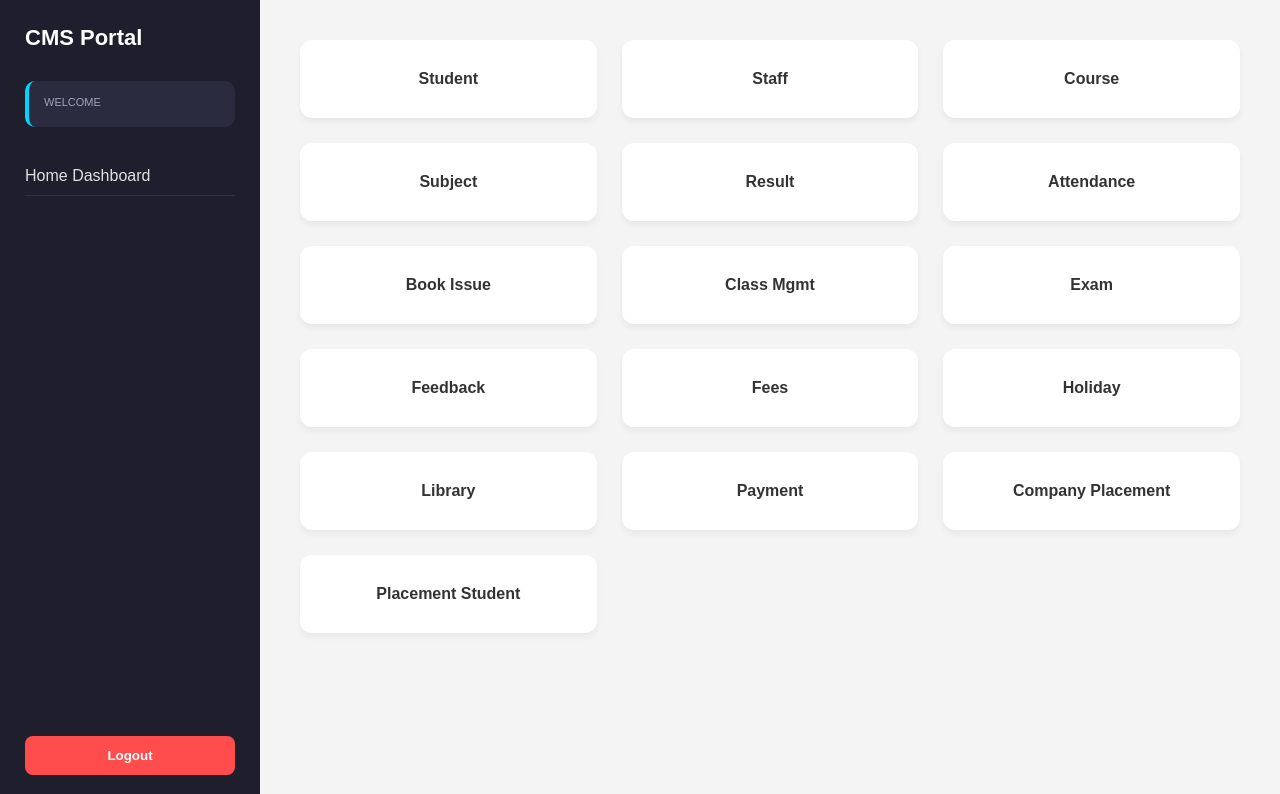
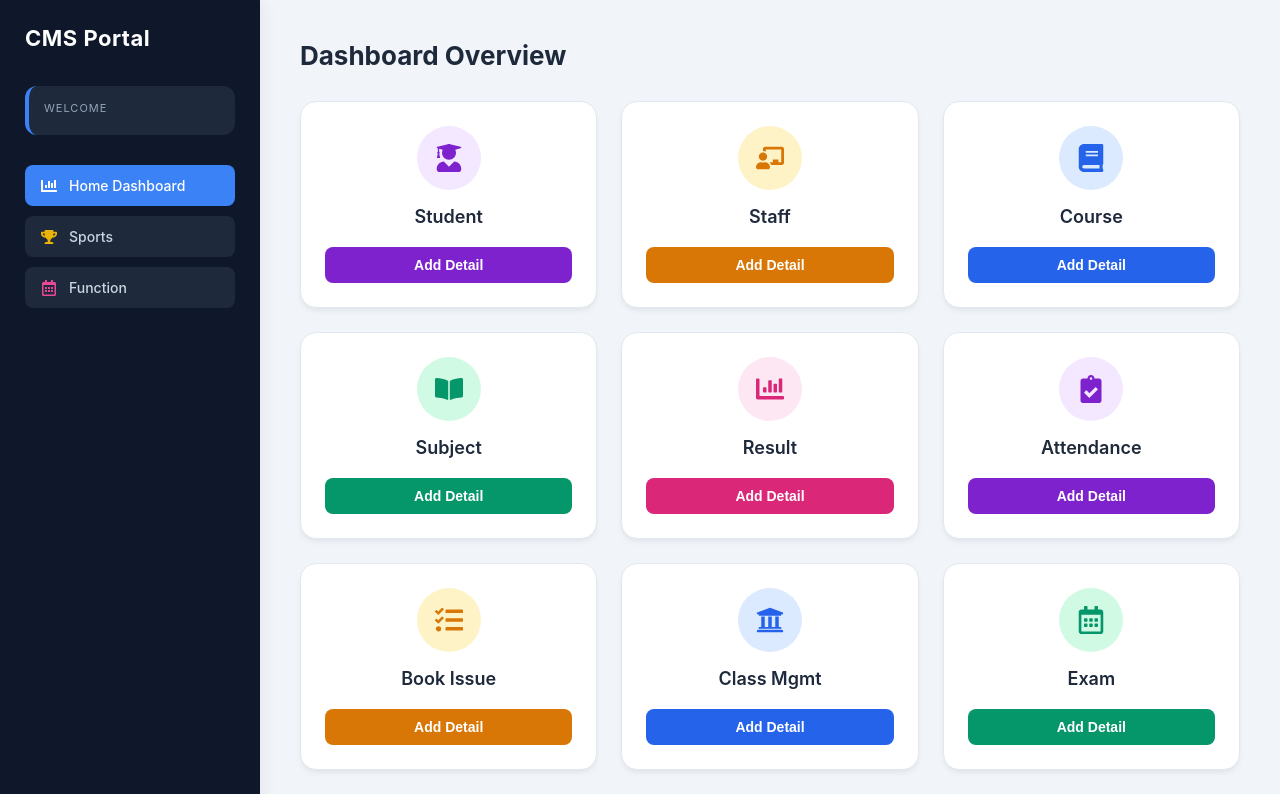
Before and after one commit to princemangukiya/cms-frontend-ui, a React (Vite) app: page /dashboard in a window 1280 px wide. Shown: the top 794 px of the page. Built offline with nearby package versions, Linux system fonts and the light colour scheme; sample sign-in values are in the browser's storage.

Commit message:
Master: frontend project1

```diff
--- a/package.json
+++ b/package.json
@@ -12,6 +12,7 @@
     "axios": "^1.18.1",
     "react": "^18.3.1",
     "react-dom": "^18.3.1",
+    "react-icons": "^5.7.0",
     "react-router-dom": "^6.30.4"
   },
   "devDependencies": {
--- a/src/pages/Dashboard.jsx
+++ b/src/pages/Dashboard.jsx
@@ -1,5 +1,25 @@
 import React from 'react';
 import { useNavigate } from "react-router-dom";
+import { FaUserGraduate, FaChalkboardTeacher, FaBook, FaBookOpen, FaChartBar, FaClipboardCheck, FaTasks, FaRegCalendarAlt, FaUniversity, FaDollarSign, FaSuitcase, FaBuilding, FaMoneyBillWave, FaComments, FaTrophy } from 'react-icons/fa';
+
+const moduleConfig = {
+  Student: { icon: FaUserGraduate, color: "#7e22ce", bg: "#f3e8ff" },
+  Staff: { icon: FaChalkboardTeacher, color: "#d97706", bg: "#fef3c7" },
+  Course: { icon: FaBook, color: "#2563eb", bg: "#dbeafe" },
+  Subject: { icon: FaBookOpen, color: "#059669", bg: "#d1fae5" },
+  Result: { icon: FaChartBar, color: "#db2777", bg: "#fce7f3" },
+  Attendance: { icon: FaClipboardCheck, color: "#7e22ce", bg: "#f3e8ff" },
+  "Book Issue": { icon: FaTasks, color: "#d97706", bg: "#fef3c7" },
+  "Class Mgmt": { icon: FaUniversity, color: "#2563eb", bg: "#dbeafe" },
+  Exam: { icon: FaRegCalendarAlt, color: "#059669", bg: "#d1fae5" },
+  Feedback: { icon: FaComments, color: "#db2777", bg: "#fce7f3" },
+  Fees: { icon: FaDollarSign, color: "#7e22ce", bg: "#f3e8ff" },
+  Holiday: { icon: FaRegCalendarAlt, color: "#d97706", bg: "#fef3c7" },
+  Library: { icon: FaBookOpen, color: "#2563eb", bg: "#dbeafe" },
+  Payment: { icon: FaMoneyBillWave, color: "#059669", bg: "#d1fae5" },
+  "Company Placement": { icon: FaBuilding, color: "#db2777", bg: "#fce7f3" },
+  "Placement Student": { icon: FaSuitcase, color: "#7e22ce", bg: "#f3e8ff" },
+};
 
 function Dashboard() {
   const navigate = useNavigate();
@@ -31,84 +51,151 @@ function Dashboard() {
   };
 
   return (
-    <div style={{ display: "flex", minHeight: "100vh", background: "#f4f4f4", margin: 0 }}>
-      {/* Sidebar - Updated Design */}
-      <div style={{ width: "260px", background: "#1e1e2d", color: "white", padding: "25px", display: "flex", flexDirection: "column" }}>
+    <div style={{ display: "flex", minHeight: "100vh", background: "#f1f5f9", margin: 0, fontFamily: "'Inter', sans-serif" }}>
+      {/* Sidebar with Sports and Function added */}
+      <div style={{ width: "260px", background: "#0f172a", color: "white", padding: "25px", display: "flex", flexDirection: "column", boxShadow: "4px 0 15px rgba(0,0,0,0.05)" }}>
+        <h2 style={{ fontSize: "22px", marginBottom: "35px", color: "#ffffff", fontWeight: "700", letterSpacing: "0.5px" }}>CMS Portal</h2>
 
-        <h2 style={{ fontSize: "22px", marginBottom: "30px", color: "#ffffff" }}>CMS Portal</h2>
-
-        {/* Profile Section */}
         {user && (
           <div style={{
-            background: "#2b2b40",
+            background: "#1e293b",
             padding: "15px",
-            borderRadius: "10px",
+            borderRadius: "12px",
             marginBottom: "30px",
-            borderLeft: "4px solid #00d4ff"
+            borderLeft: "4px solid #3b82f6"
           }}>
-            <p style={{ margin: "0", fontSize: "11px", color: "#a2a2b9", textTransform: "uppercase" }}>Welcome</p>
-            <p style={{ margin: "4px 0 0 0", fontWeight: "bold", fontSize: "14px", wordBreak: "break-all" }}>{user.emailId}</p>
+            <p style={{ margin: "0", fontSize: "11px", color: "#94a3b8", textTransform: "uppercase", letterSpacing: "1px" }}>WELCOME</p>
+            <p style={{ margin: "5px 0 0 0", fontWeight: "600", fontSize: "13px", wordBreak: "break-all", color: "#f8fafc" }}>{user.emailId}</p>
           </div>
         )}
 
-        {/* Home Link */}
+        <div style={{ display: "flex", flexDirection: "column", gap: "10px" }}>
           <div
-          style={{ cursor: "pointer", fontSize: "16px", marginBottom: "auto", color: "#e0e0e0", padding: "10px 0", borderBottom: "1px solid #333" }}
+            style={{ cursor: "pointer", fontSize: "14px", color: "#ffffff", padding: "12px 16px", background: "#3b82f6", borderRadius: "8px", fontWeight: "500", display: "flex", alignItems: "center", gap: "12px" }}
             onClick={() => navigate("/dashboard")}
           >
-          Home Dashboard
+            <FaChartBar size={16} /> Home Dashboard
           </div>
 
-        {/* Logout Button */}
+          {/* Added Sports Menu */}
+          <div
+            style={{ cursor: "pointer", fontSize: "14px", color: "#cbd5e1", padding: "12px 16px", background: "#1e293b", borderRadius: "8px", fontWeight: "500", display: "flex", alignItems: "center", gap: "12px", transition: "0.2s" }}
+            onClick={() => navigate("/sports")}
+            onMouseOver={(e) => { e.currentTarget.style.background = "#334155"; e.currentTarget.style.color = "#fff"; }}
+            onMouseOut={(e) => { e.currentTarget.style.background = "#1e293b"; e.currentTarget.style.color = "#cbd5e1"; }}
+          >
+            <FaTrophy size={16} color="#eab308" /> Sports
+          </div>
+
+          {/* Added Function Menu */}
+          <div
+            style={{ cursor: "pointer", fontSize: "14px", color: "#cbd5e1", padding: "12px 16px", background: "#1e293b", borderRadius: "8px", fontWeight: "500", display: "flex", alignItems: "center", gap: "12px", transition: "0.2s" }}
+            onClick={() => navigate("/function")}
+            onMouseOver={(e) => { e.currentTarget.style.background = "#334155"; e.currentTarget.style.color = "#fff"; }}
+            onMouseOut={(e) => { e.currentTarget.style.background = "#1e293b"; e.currentTarget.style.color = "#cbd5e1"; }}
+          >
+            <FaRegCalendarAlt size={16} color="#ec4899" /> Function
+          </div>
+        </div>
+
         <button
           style={{
-            background: "#ff4d4d",
+            background: "#ef4444",
             border: "none",
             padding: "12px",
             color: "white",
             borderRadius: "8px",
             cursor: "pointer",
-            fontWeight: "bold",
-            marginTop: "20px"
+            fontWeight: "600",
+            marginTop: "auto",
+            transition: "background 0.2s"
           }}
           onClick={handleLogout}
+          onMouseOver={(e) => e.currentTarget.style.background = "#dc2626"}
+          onMouseOut={(e) => e.currentTarget.style.background = "#ef4444"}
         >
           Logout
         </button>
       </div>
 
-      {/* Main Content Grid */}
-      <div style={{ flex: 1, padding: "40px" }}>
+      {/* Main Content */}
+      <div style={{ flex: 1, padding: "40px", overflowY: "auto" }}>
+        <div style={{ fontSize: "26px", fontWeight: "700", marginBottom: "30px", color: "#1e293b" }}>
+          Dashboard Overview
+        </div>
+
         <div style={{
           display: "grid",
-          gridTemplateColumns: "repeat(auto-fit, minmax(220px, 1fr))",
-          gap: "25px"
+          gridTemplateColumns: "repeat(auto-fit, minmax(240px, 1fr))",
+          gap: "24px"
         }}>
-          {menuItems.map((item) => (
+          {menuItems.map((item) => {
+            const config = moduleConfig[item.name] || moduleConfig.Student;
+            const IconComponent = config.icon;
+
+            return (
               <div
                 key={item.name}
                 style={{
-                background: "#fff",
-                padding: "30px",
-                borderRadius: "12px",
-                boxShadow: "0 4px 6px rgba(0,0,0,0.05)",
+                  background: "#ffffff",
+                  padding: "24px",
+                  borderRadius: "16px",
+                  boxShadow: "0 4px 6px -1px rgba(0, 0, 0, 0.05), 0 2px 4px -1px rgba(0, 0, 0, 0.03)",
+                  display: "flex",
+                  flexDirection: "column",
+                  justifyContent: "space-between",
+                  alignItems: "center",
                   textAlign: "center",
-                cursor: "pointer",
-                transition: "all 0.3s ease"
+                  transition: "all 0.3s ease",
+                  border: "1px solid #e2e8f0",
                 }}
-              onClick={() => navigate(item.path)}
                 onMouseOver={(e) => {
-                e.currentTarget.style.transform = "translateY(-8px)";
-                e.currentTarget.style.boxShadow = "0 10px 20px rgba(0,0,0,0.1)";
+                  e.currentTarget.style.transform = "translateY(-5px)";
+                  e.currentTarget.style.boxShadow = "0 12px 20px -3px rgba(0, 0, 0, 0.1)";
+                  e.currentTarget.style.borderColor = config.color;
                 }}
                 onMouseOut={(e) => {
                   e.currentTarget.style.transform = "translateY(0)";
-                e.currentTarget.style.boxShadow = "0 4px 6px rgba(0,0,0,0.05)";
+                  e.currentTarget.style.boxShadow = "0 4px 6px -1px rgba(0, 0, 0, 0.05)";
+                  e.currentTarget.style.borderColor = "#e2e8f0";
                 }}
               >
-              <h3 style={{ margin: 0, fontSize: "16px", color: "#333" }}>{item.name}</h3>
+                <div style={{
+                  background: config.bg,
+                  padding: "18px",
+                  borderRadius: "50%",
+                  display: "flex",
+                  alignItems: "center",
+                  justifyContent: "center",
+                  marginBottom: "16px"
+                }}>
+                  <IconComponent size={28} color={config.color} />
                 </div>
-          ))}
+
+                <h3 style={{ margin: "0 0 20px 0", fontSize: "18px", fontWeight: "600", color: "#1e293b" }}>{item.name}</h3>
+
+                <button
+                  onClick={() => navigate(item.path)}
+                  style={{
+                    background: config.color,
+                    color: "white",
+                    border: "none",
+                    padding: "10px 16px",
+                    borderRadius: "8px",
+                    fontSize: "14px",
+                    fontWeight: "600",
+                    cursor: "pointer",
+                    width: "100%",
+                    transition: "opacity 0.2s"
+                  }}
+                  onMouseOver={(e) => e.currentTarget.style.opacity = "0.9"}
+                  onMouseOut={(e) => e.currentTarget.style.opacity = "1"}
+                >
+                  Add Detail
+                </button>
+              </div>
+            );
+          })}
         </div>
       </div>
     </div>
--- /dev/null
+++ b/src/pages/Function.jsx
@@ -0,0 +1,33 @@
+import React from 'react';
+import { useNavigate } from "react-router-dom";
+import { FaArrowLeft } from 'react-icons/fa';
+
+function FunctionPage() {
+  const navigate = useNavigate();
+
+  return (
+    <div style={{ padding: "40px", fontFamily: "'Inter', sans-serif", background: "#f1f5f9", minHeight: "100vh" }}>
+      <button
+        onClick={() => navigate("/dashboard")}
+        style={{ display: "flex", alignItems: "center", gap: "8px", background: "#0f172a", color: "#fff", border: "none", padding: "10px 16px", borderRadius: "8px", cursor: "pointer", marginBottom: "20px", fontWeight: "600" }}
+      >
+        <FaArrowLeft /> Back to Dashboard
+      </button>
+
+      <h1 style={{ color: "#1e293b", marginBottom: "20px" }}>College Functions & Events</h1>
+
+      {/* यहाँ आप बाद में अपनी फोटो लगा सकते हैं */}
+      <div style={{ background: "#ffffff", padding: "30px", borderRadius: "16px", boxShadow: "0 4px 6px -1px rgba(0,0,0,0.05)", textAlign: "center" }}>
+        <img
+          src="/bg-staff.jpg"
+          alt="Function"
+          style={{ width: "100%", maxHeight: "350px", objectFit: "cover", borderRadius: "12px", marginBottom: "20px" }}
+        />
+        <h3 style={{ color: "#334155" }}>Annual Functions & Celebrations</h3>
+        <p style={{ color: "#64748b" }}>Yaha aap college functions ki photos aur details add kar sakte hain.</p>
+      </div>
+    </div>
+  );
+}
+
+export default FunctionPage;
--- /dev/null
+++ b/src/pages/Sports.jsx
@@ -0,0 +1,33 @@
+import React from 'react';
+import { useNavigate } from "react-router-dom";
+import { FaArrowLeft } from 'react-icons/fa';
+
+function Sports() {
+  const navigate = useNavigate();
+
+  return (
+    <div style={{ padding: "40px", fontFamily: "'Inter', sans-serif", background: "#f1f5f9", minHeight: "100vh" }}>
+      <button
+        onClick={() => navigate("/dashboard")}
+        style={{ display: "flex", alignItems: "center", gap: "8px", background: "#0f172a", color: "#fff", border: "none", padding: "10px 16px", borderRadius: "8px", cursor: "pointer", marginBottom: "20px", fontWeight: "600" }}
+      >
+        <FaArrowLeft /> Back to Dashboard
+      </button>
+
+      <h1 style={{ color: "#1e293b", marginBottom: "20px" }}>Sports Management</h1>
+
+      {/* यहाँ आप बाद में अपनी फोटो लगा सकते हैं */}
+      <div style={{ background: "#ffffff", padding: "30px", borderRadius: "16px", boxShadow: "0 4px 6px -1px rgba(0,0,0,0.05)", textAlign: "center" }}>
+        <img
+          src="/bg-student.jpg"
+          alt="Sports"
+          style={{ width: "100%", maxHeight: "350px", objectFit: "cover", borderRadius: "12px", marginBottom: "20px" }}
+        />
+        <h3 style={{ color: "#334155" }}>College Sports Events & Gallery</h3>
+        <p style={{ color: "#64748b" }}>Yaha aap sports ki details aur photos add kar sakte hain.</p>
+      </div>
+    </div>
+  );
+}
+
+export default Sports;
```
Also changed, not shown: src/App.jsx (+5 -2 lines), 1 other file (tests, documents, lock files or other folders). Lines whose indentation alone changed are shown as unchanged.
